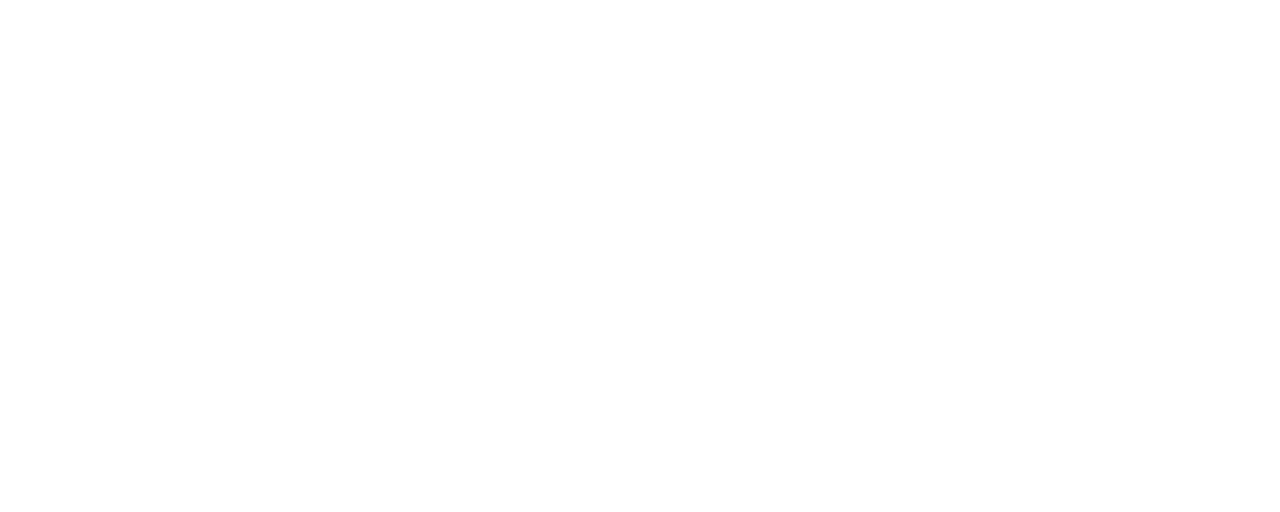
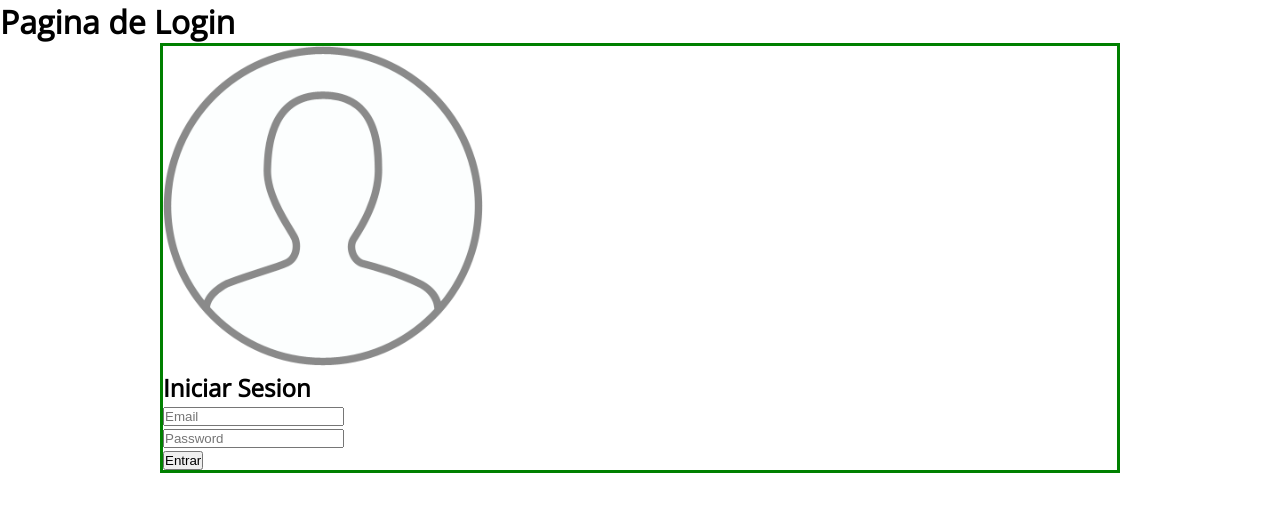
Before and after one commit to drneptuno/camada-codingbootcamp-0217, a plain HTML site: page tp2/index.html in a window 1280 px wide. Drawn offline with nearby package versions, Linux system fonts and the light colour scheme.

Commit message:
commit 20200502

```diff
--- a/tp2/index.html
+++ b/tp2/index.html
@@ -3,10 +3,30 @@
 <head>
     <meta charset="UTF-8">
     <meta name="viewport" content="width=device-width, initial-scale=1.0">
-    <link rel="stylesheet" href="style.css">
-    <title>Document</title>
+    <link rel="stylesheet" href="styles.css">
+    <title>Login</title>
 </head>
 <body>
 
+    <h1>Pagina de Login</h1>
+
+    <div class="contenedor">
+
+        <img class="image" src="./img/login.jpg" alt="">
+
+        <h2>Iniciar Sesion</h2>
+
+        <div>
+        <input class="email" type="text" placeholder="Email">
+        </div>
+
+        <div>
+        <input class="password" type="text" placeholder="Password">
+        </div>
+
+        <input type="button" value="Entrar">
+
+    </div>
+
 </body>
 </html>
--- /dev/null
+++ b/tp2/styles.css
@@ -0,0 +1,32 @@
+@import url('https://fonts.googleapis.com/css2?family=Open+Sans&display=swap');
+
+body {
+    font-family: 'Open Sans', sans-serif;
+}
+
+* {
+    margin: 0;
+    padding: 0;
+}
+
+* {
+    box-sizing: border-box;
+}
+
+.h1  {
+    font-size: 10rem;
+}
+
+.h2 {
+    font-size: 2rem;
+}
+
+.image {
+    width: 20rem;
+}
+
+.contenedor {
+    border: solid green;
+    max-width: 960px;
+    margin: 0 auto;
+}
```
Also changed, not shown: tp2/img/login.jpg (added), tp2/style.css (deleted).
